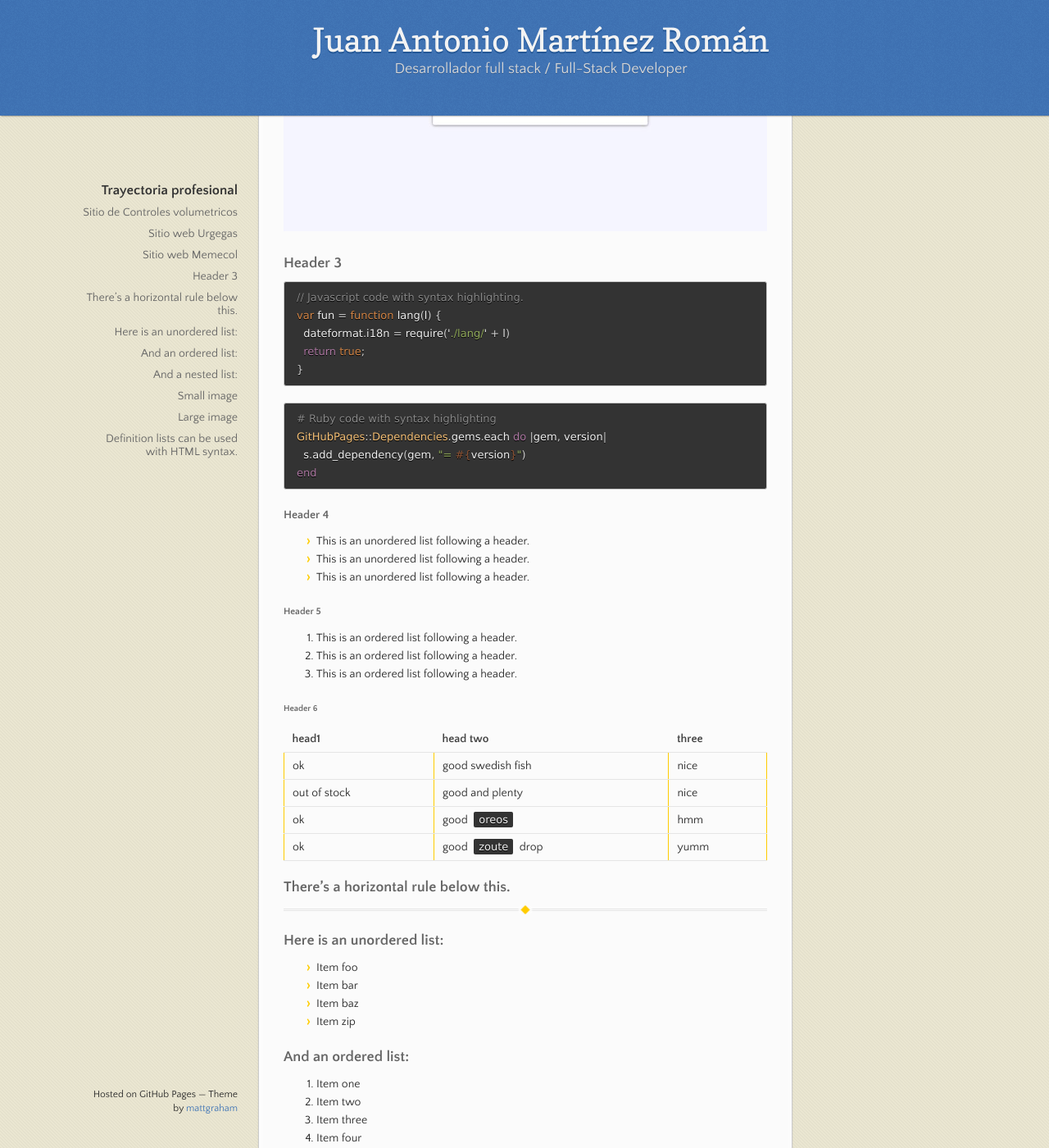
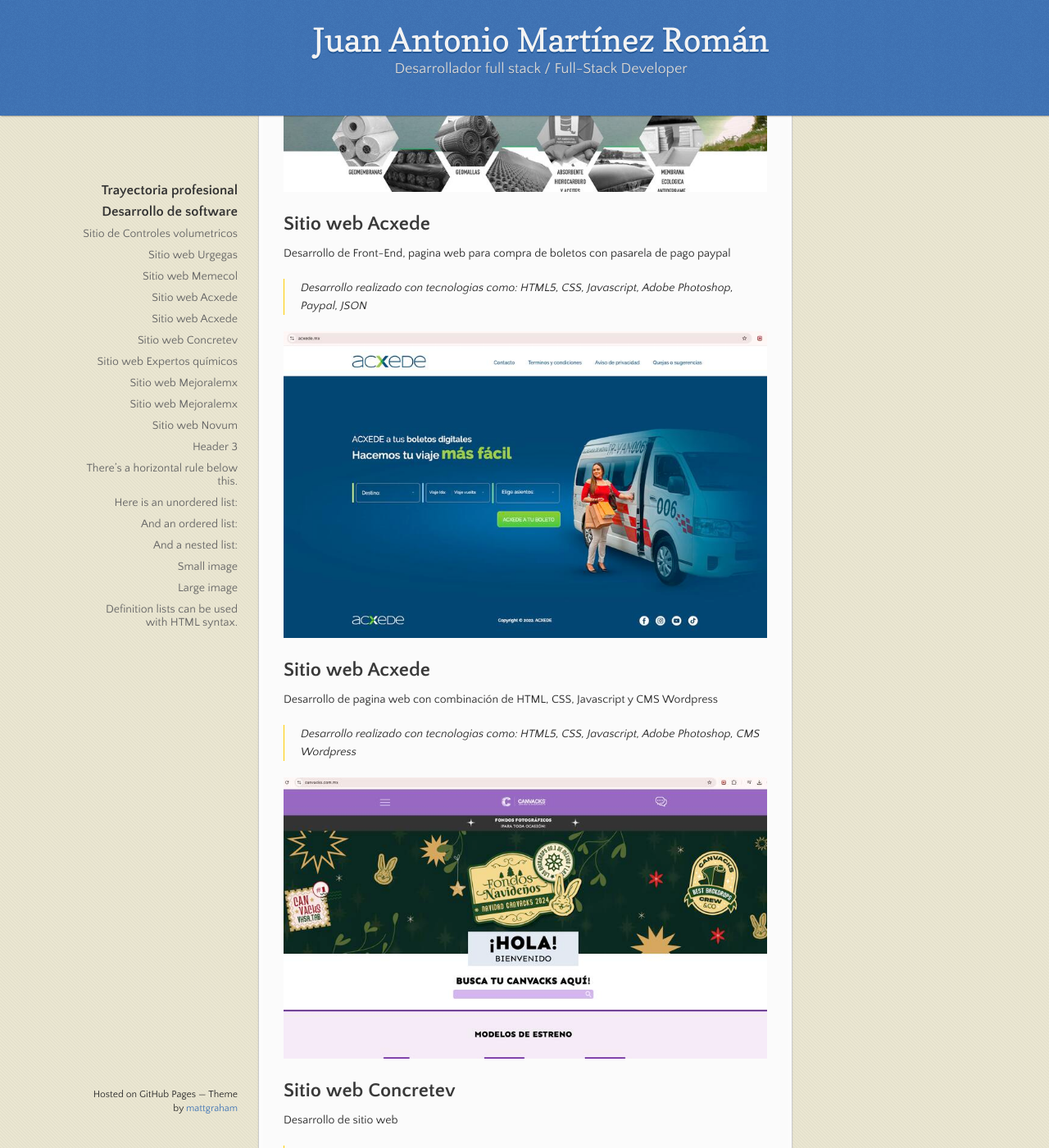
Before and after one commit to jamarrom/jamarrom.github.io, a Jekyll site: the page built from index.md, in a window 1280 px wide and 1400 px high, scrolled down 1887 px. Shown: the whole window at 82% size. Built offline with Jekyll 4.4.1, drawn with Linux system fonts in a browser that asks for light colours; some of the changed text lies outside the part shown.

Commit message:
Cambio 6

```diff
--- a/index.md
+++ b/index.md
@@ -21,14 +21,14 @@ A lo largo de mi trayectoria profesional, he tenido la oportunidad de colaborar
 *   Impartición de mentorías y cursos personalizados según necesidades específicas.
 *   Instalación de software, junto con mantenimiento preventivo y correctivo de equipos.
 
-
+# Desarrollo de software
 ## Sitio de Controles volumetricos
 
 Desarrollo de Full-stack, sistema para carga de xmls de ventas y comprar, generación de zip con archivo JSON para reportes al SAT.
 
 > Desarrollo realizado con tecnologias como: Reactjs, Nextjs, Nodejs, Prisma, Tailwind css, PostgreSQL
 
-![Branching](https://raw.githubusercontent.com/jamarrom/jamarrom.github.io/refs/heads/main/assets/images/autogas.jpeg)
+![controles](https://raw.githubusercontent.com/jamarrom/jamarrom.github.io/refs/heads/main/assets/images/autogas.jpeg)
 
 
 ## Sitio web Urgegas
@@ -37,7 +37,7 @@ Desarrollo de Front-End, Integración de pasarela de pago Stripe, clip, conexió
 
 > Desarrollo realizado con tecnologias como: Reactjs, Nextjs, MongoDB, Tailwind css
 
-![Branching](https://raw.githubusercontent.com/jamarrom/jamarrom.github.io/refs/heads/main/assets/images/autogas.jpeg)
+![Urgegas](https://raw.githubusercontent.com/jamarrom/jamarrom.github.io/refs/heads/main/assets/images/urgegas.jpeg)
 
 
 ## Sitio web Memecol
@@ -46,7 +46,71 @@ Desarrollo de Front-End, creación de sitio web
 
 > Desarrollo realizado con tecnologias como: HTML5, CSS, Javascript, Adobe Photoshop
 
-![Branching](https://raw.githubusercontent.com/jamarrom/jamarrom.github.io/refs/heads/main/assets/images/autogas.jpeg)
+![Memecol](https://raw.githubusercontent.com/jamarrom/jamarrom.github.io/refs/heads/main/assets/images/memecol.jpeg)
+
+
+## Sitio web Acxede
+
+Desarrollo de Front-End, pagina web para compra de boletos con pasarela de pago paypal
+
+> Desarrollo realizado con tecnologias como: HTML5, CSS, Javascript, Adobe Photoshop, Paypal, JSON
+
+![Acxede](https://raw.githubusercontent.com/jamarrom/jamarrom.github.io/refs/heads/main/assets/images/axcede.jpeg)
+
+
+## Sitio web Acxede
+
+Desarrollo de pagina web con combinación de HTML, CSS, Javascript y CMS Wordpress
+
+> Desarrollo realizado con tecnologias como: HTML5, CSS, Javascript, Adobe Photoshop, CMS Wordpress
+
+![Acxede](https://raw.githubusercontent.com/jamarrom/jamarrom.github.io/refs/heads/main/assets/images/canvack.jpeg)
+
+
+## Sitio web Concretev
+
+Desarrollo de sitio web
+
+> Desarrollo realizado con tecnologias como: HTML5, CSS, Javascript, Adobe Photoshop
+
+![Concretev](https://raw.githubusercontent.com/jamarrom/jamarrom.github.io/refs/heads/main/assets/images/concretev.jpeg)
+
+
+## Sitio web Expertos químicos
+
+Desarrollo de pagina web con CMS Wordpress
+
+> Desarrollo realizado con tecnologias como: Wordpress, javacript, Elementor
+
+![Quimicos](https://raw.githubusercontent.com/jamarrom/jamarrom.github.io/refs/heads/main/assets/images/expertos.jpeg)
+
+
+## Sitio web Mejoralemx
+
+Desarrollo de Front-End para una empresa en chihuahua
+
+> Desarrollo realizado con tecnologias como: HTML5, CSS, javacript, Adobe Photoshop
+
+![Mejorale](https://raw.githubusercontent.com/jamarrom/jamarrom.github.io/refs/heads/main/assets/images/mejore.jpeg)
+
+
+## Sitio web Mejoralemx
+
+Desarrollo de Front-End para una empresa en chihuahua
+
+> Desarrollo realizado con tecnologias como: HTML5, CSS, javacript, Adobe Photoshop
+
+![COncretev](https://raw.githubusercontent.com/jamarrom/jamarrom.github.io/refs/heads/main/assets/images/mejore.jpeg)
+
+
+## Sitio web Novum
+
+Desarrollo del Front-End
+
+> Desarrollo realizado con tecnologias como: Wic, Figma, Javascript
+
+![COncretev](https://raw.githubusercontent.com/jamarrom/jamarrom.github.io/refs/heads/main/assets/images/novum.jpeg)
+
 
 ### Header 3
 
```
